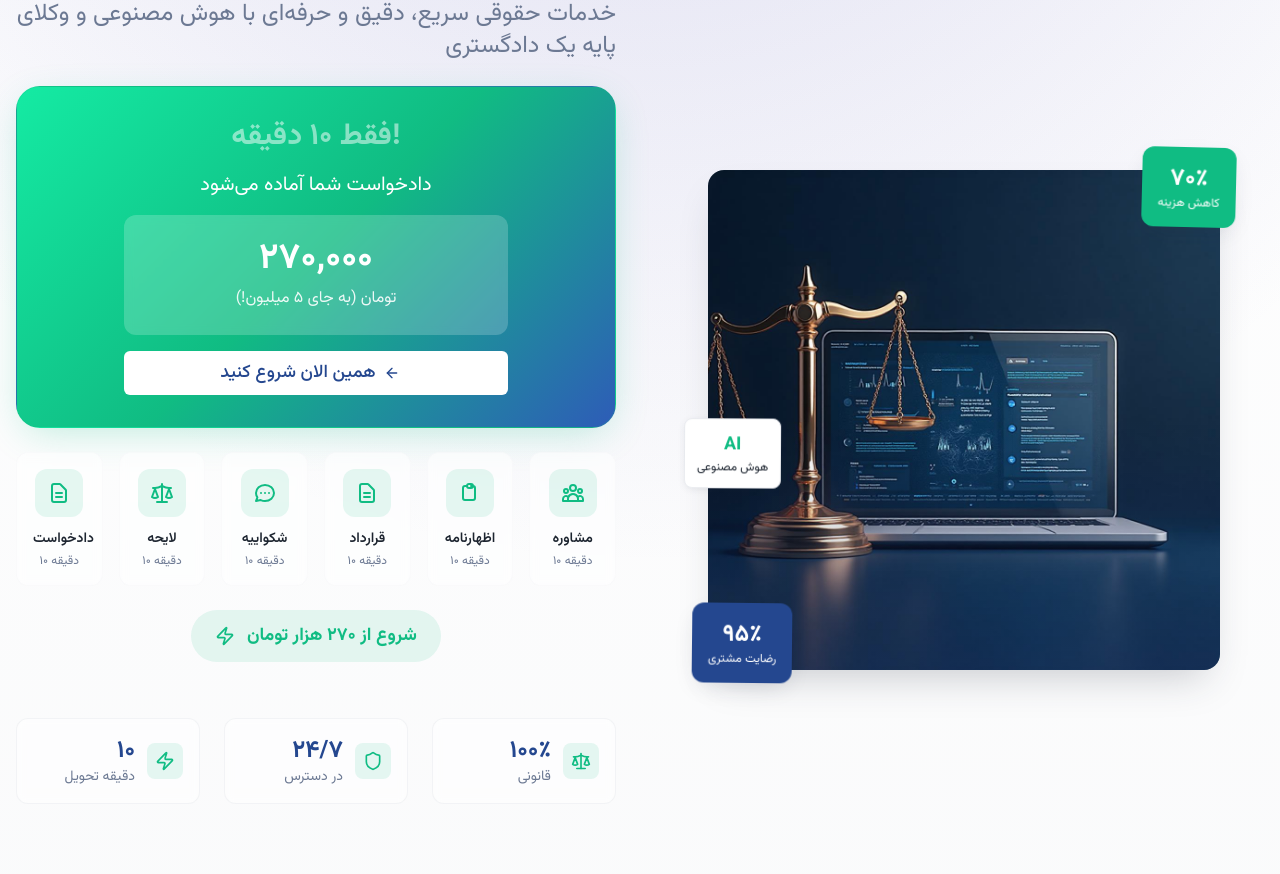
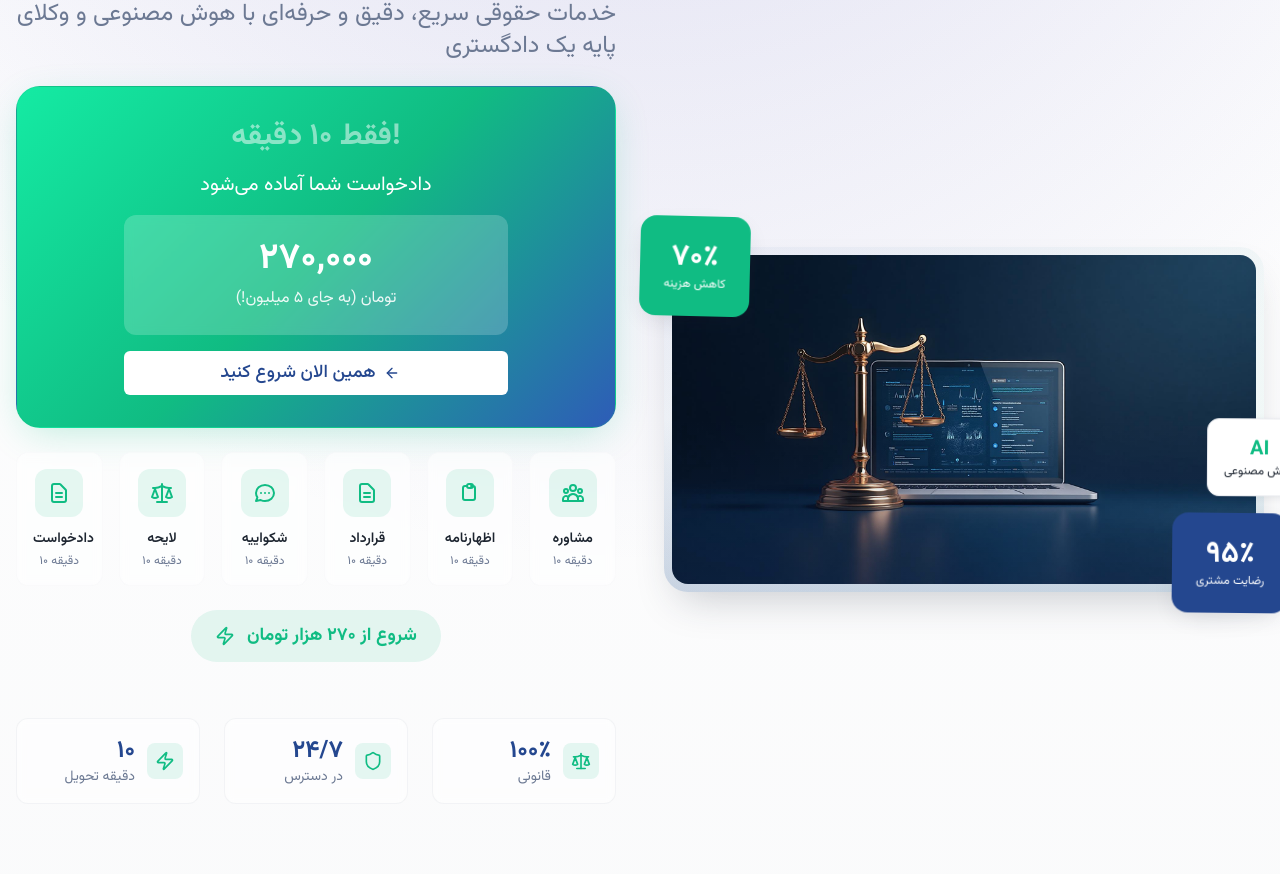
Before and after one commit to shadeofsun/vakil-ai-sahib, a React (Vite) app: page / in a window 1280 px wide. Shown: the part 392-1266 px from the top of the page. Built offline with nearby package versions, Linux system fonts and the light colour scheme.

Commit message:
Reverted to commit c2fd10242ca45dea5dbb2c89e0bf677f57aecb27

```diff
--- a/src/components/HeroSection.tsx
+++ b/src/components/HeroSection.tsx
@@ -198,38 +198,39 @@ const HeroSection = ({ onStartNowClick }: HeroSectionProps) => {
 
           {/* Image Side */}
           <div className="relative order-1 lg:order-2">
-            <div className="relative group max-w-lg mx-auto">
-              {/* Main Image Container - Professional Layout */}
-              <div className="relative shadow-large rounded-2xl overflow-hidden bg-gradient-to-br from-primary/5 to-accent/5">
+            <div className="relative group">
+              {/* Main Image Container */}
+              <div className="relative shadow-large rounded-3xl overflow-hidden bg-gradient-to-br from-primary/5 to-accent/5 p-2">
                 <img
                   src={heroImage}
                   alt="Vakil.My Legal AI Platform - پلتفرم هوش مصنوعی حقوقی"
-                  className="w-full h-[400px] md:h-[500px] object-cover transition-transform duration-500 group-hover:scale-105"
+                  className="w-full h-auto rounded-2xl object-cover transition-transform duration-500 group-hover:scale-105"
                 />
-                <div className="absolute inset-0 bg-gradient-to-t from-primary/30 via-transparent to-transparent"></div>
+                <div className="absolute inset-0 bg-gradient-to-t from-primary/20 via-transparent to-transparent rounded-2xl"></div>
               </div>
 
-              {/* Floating Stats - Better Positioned */}
-              <div className="absolute -top-4 -right-4 bg-accent text-accent-foreground p-4 rounded-xl shadow-medium animate-[float_3s_ease-in-out_infinite] z-10">
+              {/* Floating Elements - Mobile Optimized */}
+              <div className="absolute -top-4 -left-4 md:-top-6 md:-left-6 bg-accent text-accent-foreground p-3 md:p-6 rounded-xl md:rounded-2xl shadow-medium animate-[float_3s_ease-in-out_infinite] z-10">
                 <div className="text-center">
-                  <div className="text-2xl font-bold">۷۰٪</div>
-                  <div className="text-xs font-persian">کاهش هزینه</div>
+                  <div className="text-xl md:text-3xl font-bold">۷۰٪</div>
+                  <div className="text-[10px] md:text-xs font-persian">کاهش هزینه</div>
                 </div>
               </div>
 
-              <div className="absolute -bottom-4 -left-4 bg-primary text-primary-foreground p-4 rounded-xl shadow-medium animate-[float_3s_ease-in-out_infinite_1.5s] z-10">
+              <div className="absolute -bottom-4 -right-4 md:-bottom-6 md:-right-6 bg-primary text-primary-foreground p-3 md:p-6 rounded-xl md:rounded-2xl shadow-medium animate-[float_3s_ease-in-out_infinite_1.5s] z-10">
                 <div className="text-center">
-                  <div className="text-2xl font-bold">۹۵٪</div>
-                  <div className="text-xs font-persian">رضایت مشتری</div>
+                  <div className="text-xl md:text-3xl font-bold">۹۵٪</div>
+                  <div className="text-[10px] md:text-xs font-persian">رضایت مشتری</div>
                 </div>
               </div>
 
-              <div className="absolute top-1/2 -translate-y-1/2 -left-6 bg-card text-foreground p-3 rounded-lg shadow-soft border border-border animate-[float_3s_ease-in-out_infinite_0.5s] z-10">
+              <div className="absolute top-1/2 -right-6 md:-right-12 bg-card text-foreground p-3 md:p-4 rounded-lg md:rounded-xl shadow-soft border border-border animate-[float_3s_ease-in-out_infinite_0.5s] z-10">
                 <div className="text-center">
-                  <div className="text-lg font-bold text-accent">AI</div>
-                  <div className="text-xs font-persian">هوش مصنوعی</div>
+                  <div className="text-lg md:text-xl font-bold text-accent">AI</div>
+                  <div className="text-[10px] md:text-xs font-persian">هوش مصنوعی</div>
                 </div>
               </div>
+
             </div>
           </div>
         </div>
```
